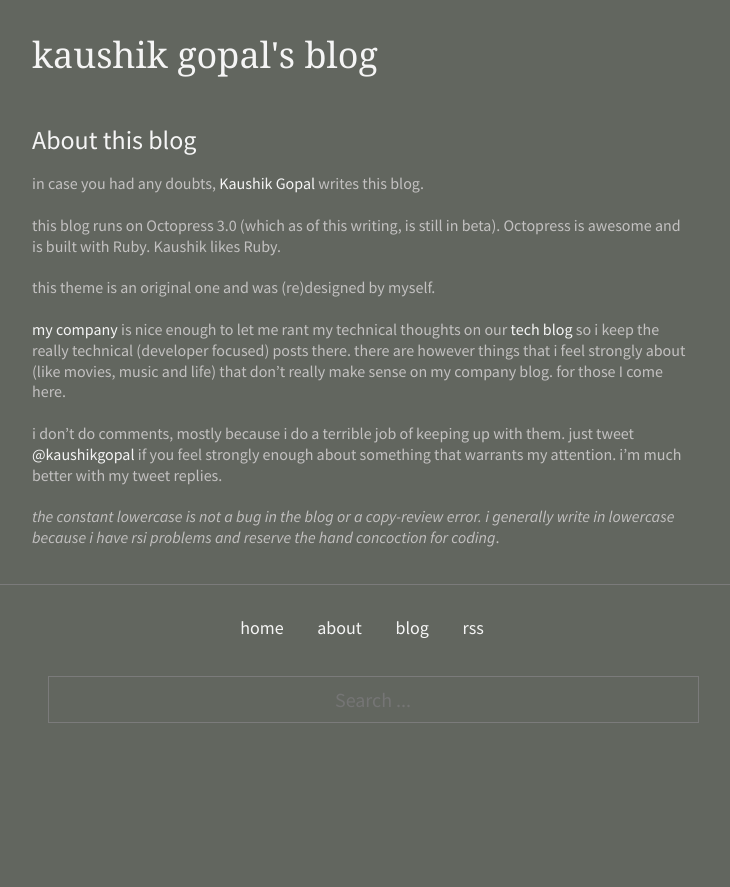
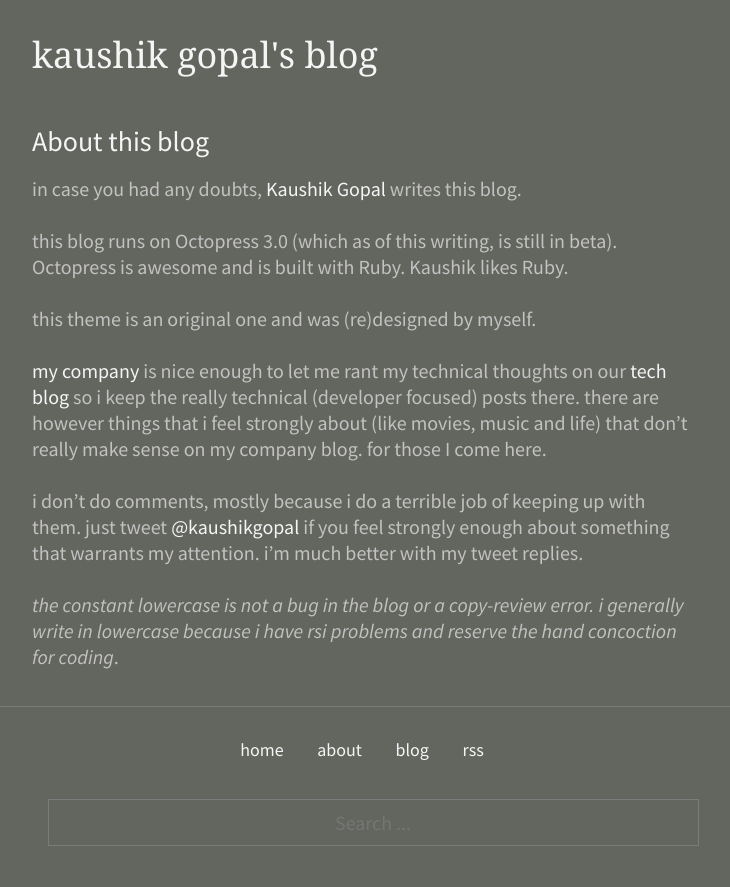
Before and after one commit to kaushikgopal/octopress-kaush-blog, a Jekyll site: the page built from about.md, in a window 1280 px wide. Shown: the part 200-1087 px from the top of the page, without its empty margins (278-1008 px from the left). Built offline with Jekyll 4.4.1, drawn with Linux system fonts in a browser that asks for light colours; before the commit the page ends 964 px from its top, so only the background shows below that.

Commit message:
fix: tweak font sizes

```diff
--- a/_sass/_layout.scss
+++ b/_sass/_layout.scss
@@ -142,7 +142,7 @@
             // letter-spacing: -1px;
             font-weight: normal;
             margin-bottom: 0;
-            font-size: 26px;
+            font-size: 28px;
             font-family: $font-family-base;
 
             @include media-query($on-mobile) {
@@ -157,7 +157,7 @@
 .post-content {
     clear: left;
     margin-bottom: $spacing-unit;
-    font-size: 16px;
+    font-size: 20px;
     line-height: 1.3;
 
     @include media-query($on-mobile) {
```
